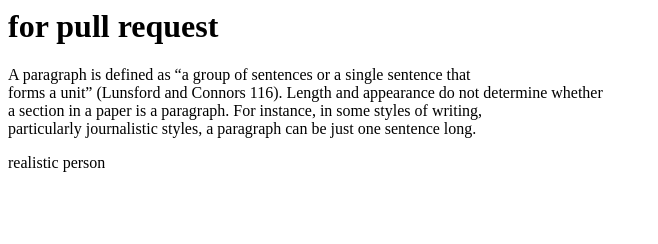
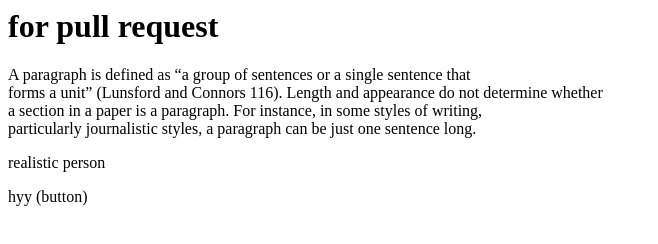
Before and after one commit to Ezn-word/hello, a plain HTML site: page index.html in a window 1280 px wide. Shown: the whole page, without its empty margins (0-658 px from the left). Drawn offline with Linux system fonts and the light colour scheme.

Commit message:
add new for f1

```diff
--- a/index.html
+++ b/index.html
@@ -15,3 +15,5 @@
 <p>
     realistic person
 </p>
+
+<p>hyy (button) </p>
```
